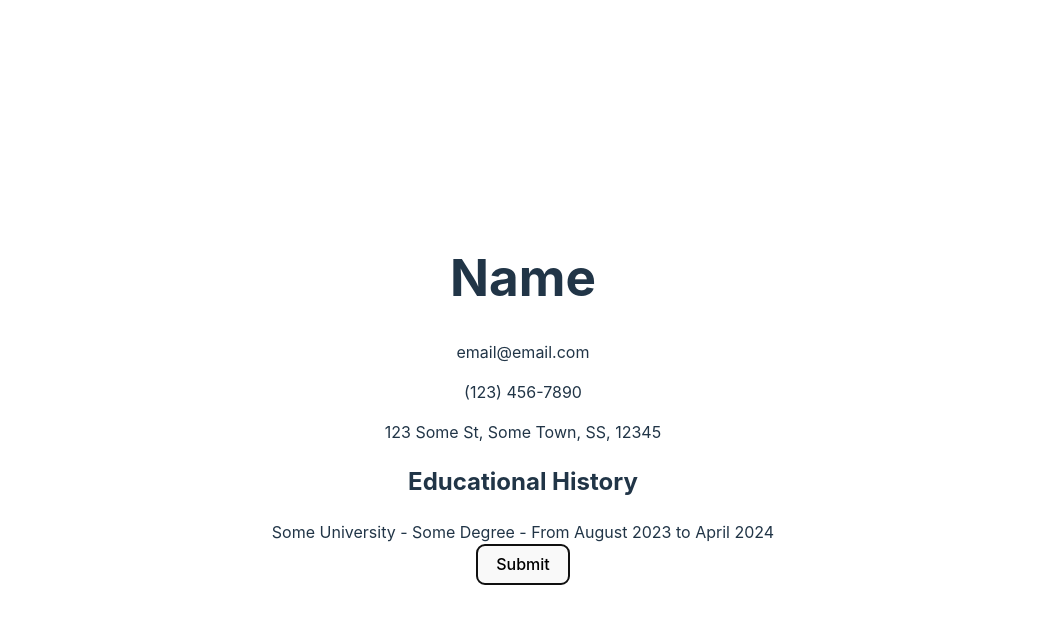
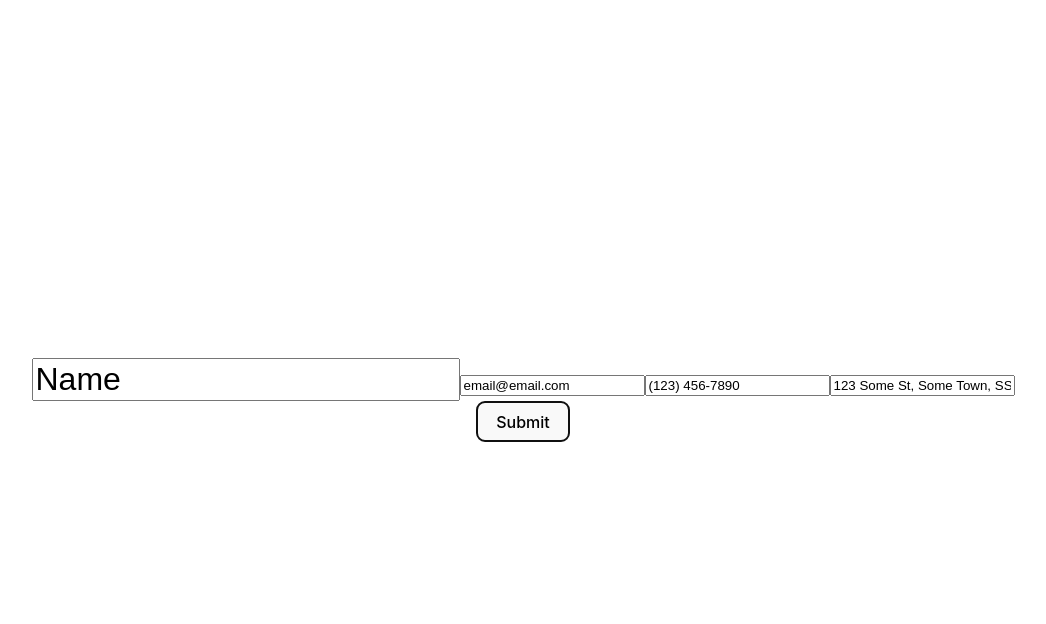
Before and after one commit to djcrago/cv-application, a React (Vite) app: page / in a window 1280 px wide. Both pictures are taken after a click on the button "Edit". Shown: the top 624 px of the page, without its empty margins (117-1163 px from the left). Built offline with nearby package versions, Linux system fonts and the light colour scheme.

Commit message:
Create GeneralInfo component

```diff
--- a/src/App.jsx
+++ b/src/App.jsx
@@ -11,10 +11,10 @@ function App() {
 
   return (
     <>
-      <GeneralInfo />
-      <Education />
-      <Employment />
-      <Skills />
+      <GeneralInfo editing={editing} />
+      {/* <Education /> */}
+      {/* <Employment /> */}
+      {/* <Skills /> */}
       <ChangeButton editing={editing} setEditing={setEditing} />
     </>
   );
--- a/src/components/Education.jsx
+++ b/src/components/Education.jsx
@@ -1,9 +1,11 @@
 import { useState } from 'react';
 
 export default function Education() {
-  const [schools, setSchool] = useState([]);
-  // if editing = true, return inputs with previous values contained
-  // if editing = false, return html elements with previous input values
+  const [schools, setSchools] = useState([]);
+
+  // cycle through schools
+  // if editing = true, return inputs with object values
+  // if editing = false, return html elements with object values
 
   function School({ name, title, startDate, endDate }) {
     return (
--- a/src/components/GeneralInfo.jsx
+++ b/src/components/GeneralInfo.jsx
@@ -1,14 +1,45 @@
 import { useState } from 'react';
+import '../styles/GeneralInfo.css';
 
-export default function GeneralInfo() {
+export default function GeneralInfo({ editing }) {
   const [name, setName] = useState('Name');
   const [email, setEmail] = useState('email@email.com');
   const [telephone, setTelephone] = useState('(123) 456-7890');
   const [address, setAddress] = useState('123 Some St, Some Town, SS, 12345');
 
-  // if editing = true, return inputs with state values
-  // if editing = false, return html elements with state values
+  if (editing) {
+    return (
+      <form>
+        <input
+          type="text"
+          placeholder="Name"
+          className="name"
+          value={name}
+          onChange={(event) => setName(event.target.value)}
+        />
+        <input
+          type="email"
+          placeholder="Email (example@example.com"
+          value={email}
+          onChange={(event) => setEmail(event.target.value)}
+        />
+        <input
+          type="tel"
+          placeholder="Telephone Number ( (123) 456-7890 )"
+          value={telephone}
+          onChange={(event) => setTelephone(event.target.value)}
+        />
+        <input
+          type="text"
+          placeholder="Address (123 Example St., Town, State, Zip Code)"
+          value={address}
+          onChange={(event) => setAddress(event.target.value)}
+        />
+      </form>
+    );
+  }
 
+  if (!editing) {
     return (
       <div className="info">
         <h1>{name}</h1>
@@ -18,3 +49,4 @@ export default function GeneralInfo() {
       </div>
     );
   }
+}
--- /dev/null
+++ b/src/styles/GeneralInfo.css
@@ -0,0 +1,3 @@
+.name {
+  font-size: 2rem;
+}
```
Lines whose indentation alone changed are shown as unchanged.
